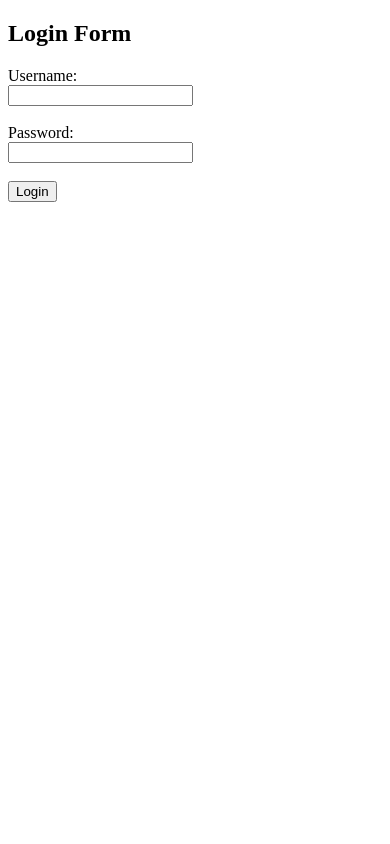
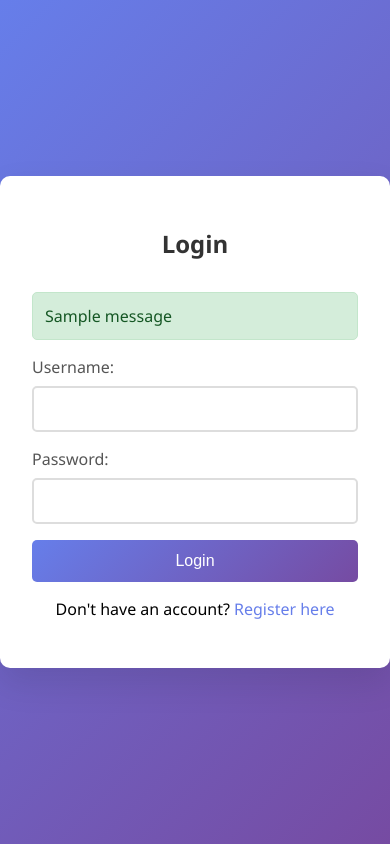
Before and after one commit to Raghu6245/Practice, a Flask app: page / in a window 390 px wide. Run offline with Flask 3, Linux system fonts and the light colour scheme; one stand-in notice (Sample message) is shown.

Commit message:
Enhanced Flask app with user registration, dashboard, profile management, and improved UI
- Added user registration functionality with JSON-based user storage
- Implemented session management and authentication
- Created dashboard with user stats and quick actions
- Added user profile page with detailed account information
- Enhanced UI with modern styling and responsive design
- Added flash messaging system for user feedback
- Improved login template with better styling
- Updated requirements.txt with specific Flask version

Features added:
- User registration with full name, email, username, password
- Secure session management
- Dashboard with member since date and last login tracking
- User profile page with avatar and account details
- Modern gradient design with responsive layout
- Flash messages for user feedback
- Navigation between pages
- Logout functionality

```diff
--- a/app.py
+++ b/app.py
@@ -1,25 +1,120 @@
-from flask import Flask, render_template, request, redirect, url_for
+from flask import Flask, render_template, request, redirect, url_for, session, flash
+import json
+import os
+from datetime import datetime
 
 app = Flask(__name__)
+app.secret_key = 'your-secret-key-here'  # Change this in production
 
-# Hardcoded test user
-USER = {"username": "testuser", "password": "pass123"}
+# File to store user data
+USERS_FILE = 'users.json'
+
+def load_users():
+    """Load users from JSON file"""
+    if os.path.exists(USERS_FILE):
+        with open(USERS_FILE, 'r') as f:
+            return json.load(f)
+    return {}
+
+def save_users(users):
+    """Save users to JSON file"""
+    with open(USERS_FILE, 'w') as f:
+        json.dump(users, f, indent=2)
+
+def authenticate_user(username, password):
+    """Check if user credentials are valid"""
+    users = load_users()
+    user = users.get(username)
+    if user and user['password'] == password:
+        return user
+    return None
+
+def register_user(username, password, email, full_name):
+    """Register a new user"""
+    users = load_users()
+    if username in users:
+        return False
+
+    users[username] = {
+        'password': password,
+        'email': email,
+        'full_name': full_name,
+        'created_at': datetime.now().isoformat(),
+        'last_login': None
+    }
+    save_users(users)
+    return True
 
 @app.route("/", methods=["GET", "POST"])
 def login():
-    error = None
     if request.method == "POST":
         username = request.form.get("username")
         password = request.form.get("password")
-        if username == USER["username"] and password == USER["password"]:
-            return redirect(url_for("welcome"))
+
+        user = authenticate_user(username, password)
+        if user:
+            session['username'] = username
+            session['logged_in'] = True
+
+            # Update last login
+            users = load_users()
+            users[username]['last_login'] = datetime.now().isoformat()
+            save_users(users)
+
+            flash(f"Welcome back, {user['full_name']}!", "success")
+            return redirect(url_for("dashboard"))
         else:
-            error = "Invalid credentials"
-    return render_template("login.html", error=error)
+            flash("Invalid username or password", "error")
 
-@app.route("/welcome")
-def welcome():
-    return "<h1>Welcome, you logged in successfully!</h1>"
+    return render_template("login.html")
+
+@app.route("/register", methods=["GET", "POST"])
+def register():
+    if request.method == "POST":
+        username = request.form.get("username")
+        password = request.form.get("password")
+        email = request.form.get("email")
+        full_name = request.form.get("full_name")
+
+        if not all([username, password, email, full_name]):
+            flash("All fields are required", "error")
+        elif register_user(username, password, email, full_name):
+            flash("Registration successful! Please log in.", "success")
+            return redirect(url_for("login"))
+        else:
+            flash("Username already exists", "error")
+
+    return render_template("register.html")
+
+@app.route("/dashboard")
+def dashboard():
+    if not session.get('logged_in'):
+        flash("Please log in to access the dashboard", "error")
+        return redirect(url_for("login"))
+
+    username = session.get('username')
+    users = load_users()
+    user = users.get(username)
+
+    return render_template("dashboard.html", user=user, username=username)
+
+@app.route("/profile")
+def profile():
+    if not session.get('logged_in'):
+        flash("Please log in to access your profile", "error")
+        return redirect(url_for("login"))
+
+    username = session.get('username')
+    users = load_users()
+    user = users.get(username)
+
+    return render_template("profile.html", user=user, username=username)
+
+@app.route("/logout")
+def logout():
+    session.clear()
+    flash("You have been logged out successfully", "info")
+    return redirect(url_for("login"))
 
 if __name__ == "__main__":
     app.run(debug=True)
--- a/requirements.txt
+++ b/requirements.txt
@@ -1 +1 @@
-flask
+Flask==2.3.3
--- a/templates/login.html
+++ b/templates/login.html
@@ -1,19 +1,137 @@
 <!DOCTYPE html>
-<html>
+<html lang="en">
 <head>
-  <title>Login</title>
+    <meta charset="UTF-8">
+    <meta name="viewport" content="width=device-width, initial-scale=1.0">
+    <title>Login - My Flask App</title>
+    <style>
+        body {
+            font-family: 'Segoe UI', Tahoma, Geneva, Verdana, sans-serif;
+            background: linear-gradient(135deg, #667eea 0%, #764ba2 100%);
+            margin: 0;
+            padding: 0;
+            min-height: 100vh;
+            display: flex;
+            justify-content: center;
+            align-items: center;
+        }
+        .container {
+            background: white;
+            padding: 2rem;
+            border-radius: 10px;
+            box-shadow: 0 15px 35px rgba(0, 0, 0, 0.1);
+            width: 100%;
+            max-width: 400px;
+        }
+        h2 {
+            text-align: center;
+            color: #333;
+            margin-bottom: 2rem;
+        }
+        .form-group {
+            margin-bottom: 1rem;
+        }
+        label {
+            display: block;
+            margin-bottom: 0.5rem;
+            color: #555;
+            font-weight: 500;
+        }
+        input[type="text"], input[type="password"] {
+            width: 100%;
+            padding: 0.75rem;
+            border: 2px solid #ddd;
+            border-radius: 5px;
+            font-size: 1rem;
+            transition: border-color 0.3s;
+            box-sizing: border-box;
+        }
+        input[type="text"]:focus, input[type="password"]:focus {
+            outline: none;
+            border-color: #667eea;
+        }
+        button {
+            width: 100%;
+            padding: 0.75rem;
+            background: linear-gradient(135deg, #667eea 0%, #764ba2 100%);
+            color: white;
+            border: none;
+            border-radius: 5px;
+            font-size: 1rem;
+            cursor: pointer;
+            transition: transform 0.2s;
+        }
+        button:hover {
+            transform: translateY(-2px);
+        }
+        .links {
+            text-align: center;
+            margin-top: 1rem;
+        }
+        .links a {
+            color: #667eea;
+            text-decoration: none;
+        }
+        .links a:hover {
+            text-decoration: underline;
+        }
+        .flash-messages {
+            margin-bottom: 1rem;
+        }
+        .flash-message {
+            padding: 0.75rem;
+            border-radius: 5px;
+            margin-bottom: 0.5rem;
+        }
+        .flash-success {
+            background-color: #d4edda;
+            color: #155724;
+            border: 1px solid #c3e6cb;
+        }
+        .flash-error {
+            background-color: #f8d7da;
+            color: #721c24;
+            border: 1px solid #f5c6cb;
+        }
+        .flash-info {
+            background-color: #d1ecf1;
+            color: #0c5460;
+            border: 1px solid #bee5eb;
+        }
+    </style>
 </head>
 <body>
-  <h2>Login Form</h2>
-  {% if error %}
-  <p style="color:red;">{{ error }}</p>
-  {% endif %}
-  <form method="POST">
-    <label>Username:</label><br>
-    <input type="text" name="username" /><br><br>
-    <label>Password:</label><br>
-    <input type="password" name="password" /><br><br>
-    <button type="submit">Login</button>
-  </form>
+    <div class="container">
+        <h2>Login</h2>
+
+        <!-- Flash Messages -->
+        {% with messages = get_flashed_messages(with_categories=true) %}
+            {% if messages %}
+                <div class="flash-messages">
+                    {% for category, message in messages %}
+                        <div class="flash-message flash-{{ category }}">{{ message }}</div>
+                    {% endfor %}
+                </div>
+            {% endif %}
+        {% endwith %}
+
+        <form method="POST">
+            <div class="form-group">
+                <label for="username">Username:</label>
+                <input type="text" id="username" name="username" required>
+            </div>
+
+            <div class="form-group">
+                <label for="password">Password:</label>
+                <input type="password" id="password" name="password" required>
+            </div>
+
+            <button type="submit">Login</button>
+        </form>
+
+        <div class="links">
+            <p>Don't have an account? <a href="{{ url_for('register') }}">Register here</a></p>
+        </div>
+    </div>
 </body>
 </html>
```
Also changed, not shown: templates/dashboard.html (added), templates/profile.html (added), templates/register.html (added).
